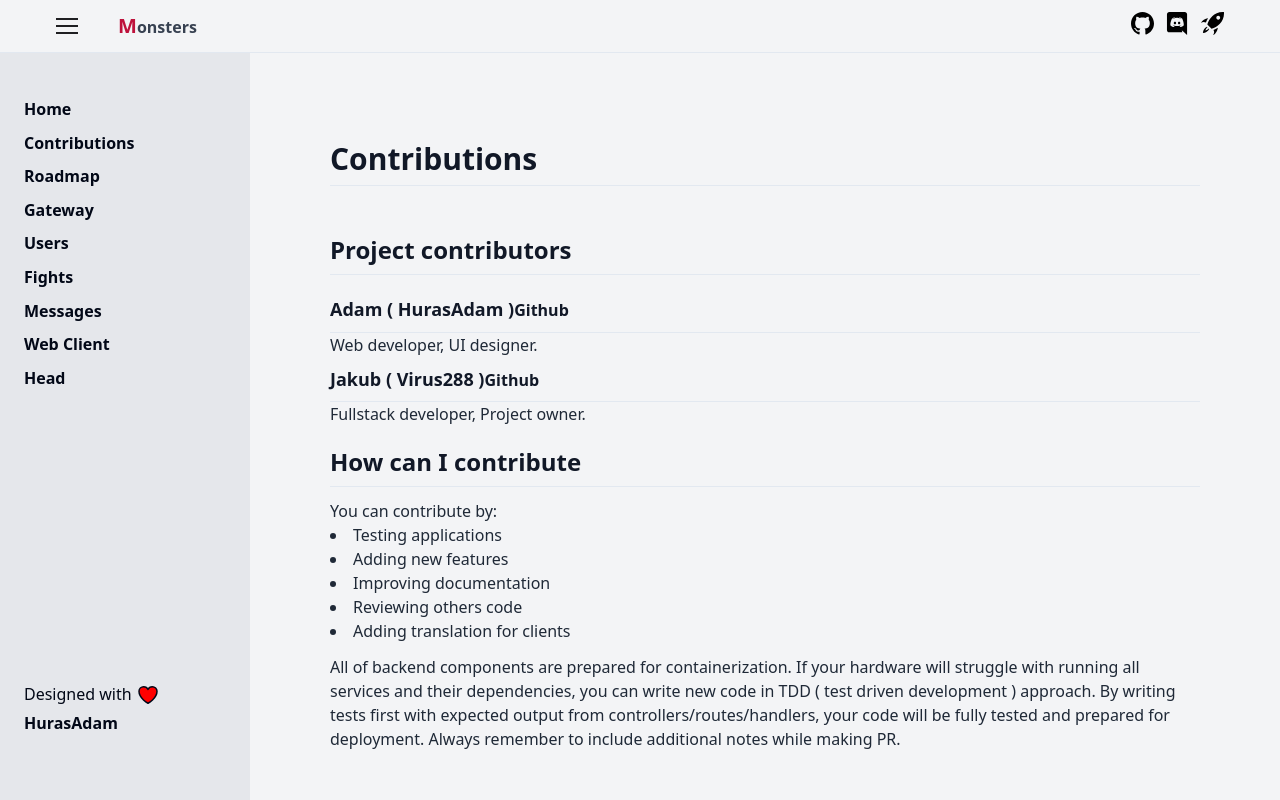
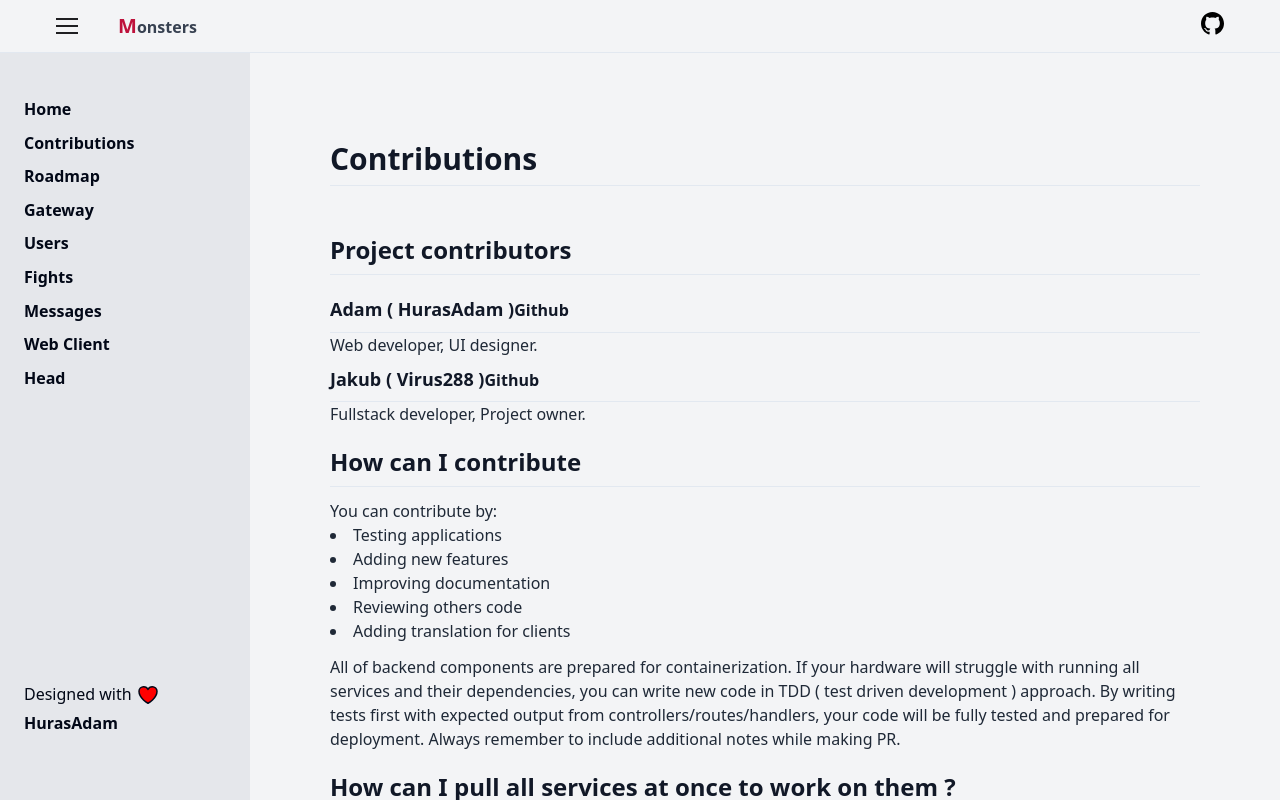
Before and after one commit to Monsters-RPG-game/Monsters-Docs, a React (Vite) app: page /two in a window 1280 px wide. Built offline with nearby package versions, Linux system fonts and the light colour scheme.

Commit message:
Fix: Fixed incorrect link to github icon, added information about automated script to initialize dependencies

```diff
--- a/src/constants/index.ts
+++ b/src/constants/index.ts
@@ -41,20 +41,20 @@ const sidebarLinks: INavLink[] = [
 
 const iconLinks: IIconLink[] = [
   {
-    link: 'https://www.github.com',
+    link: 'https://github.com/Virus288/Monsters-Docs',
     icon: 'M12 0c-6.626 0-12 5.373-12 12 0 5.302 3.438 9.8 8.207 11.387.599.111.793-.261.793-.577v-2.234c-3.338.726-4.033-1.416-4.033-1.416-.546-1.387-1.333-1.756-1.333-1.756-1.089-.745.083-.729.083-.729 1.205.084 1.839 1.237 1.839 1.237 1.07 1.834 2.807 1.304 3.492.997.107-.775.418-1.305.762-1.604-2.665-.305-5.467-1.334-5.467-5.931 0-1.311.469-2.381 1.236-3.221-.124-.303-.535-1.524.117-3.176 0 0 1.008-.322 3.301 1.23.957-.266 1.983-.399 3.003-.404 1.02.005 2.047.138 3.006.404 2.291-1.552 3.297-1.23 3.297-1.23.653 1.653.242 2.874.118 3.176.77.84 1.235 1.911 1.235 3.221 0 4.609-2.807 5.624-5.479 5.921.43.372.823 1.102.823 2.222v3.293c0 .319.192.694.801.576 4.765-1.589 8.199-6.086 8.199-11.386 0-6.627-5.373-12-12-12z',
     color: 'black',
   },
-  {
-    link: 'https://www.github.com',
-    icon: 'M19.54 0c1.356 0 2.46 1.104 2.46 2.472v21.528l-2.58-2.28-1.452-1.344-1.536-1.428.636 2.22h-13.608c-1.356 0-2.46-1.104-2.46-2.472v-16.224c0-1.368 1.104-2.472 2.46-2.472h16.08zm-4.632 15.672c2.652-.084 3.672-1.824 3.672-1.824 0-3.864-1.728-6.996-1.728-6.996-1.728-1.296-3.372-1.26-3.372-1.26l-.168.192c2.04.624 2.988 1.524 2.988 1.524-1.248-.684-2.472-1.02-3.612-1.152-.864-.096-1.692-.072-2.424.024l-.204.024c-.42.036-1.44.192-2.724.756-.444.204-.708.348-.708.348s.996-.948 3.156-1.572l-.12-.144s-1.644-.036-3.372 1.26c0 0-1.728 3.132-1.728 6.996 0 0 1.008 1.74 3.66 1.824 0 0 .444-.54.804-.996-1.524-.456-2.1-1.416-2.1-1.416l.336.204.048.036.047.027.014.006.047.027c.3.168.6.3.876.408.492.192 1.08.384 1.764.516.9.168 1.956.228 3.108.012.564-.096 1.14-.264 1.74-.516.42-.156.888-.384 1.38-.708 0 0-.6.984-2.172 1.428.36.456.792.972.792.972zm-5.58-5.604c-.684 0-1.224.6-1.224 1.332 0 .732.552 1.332 1.224 1.332.684 0 1.224-.6 1.224-1.332.012-.732-.54-1.332-1.224-1.332zm4.38 0c-.684 0-1.224.6-1.224 1.332 0 .732.552 1.332 1.224 1.332.684 0 1.224-.6 1.224-1.332 0-.732-.54-1.332-1.224-1.332z',
-    color: 'black',
-  },
-  {
-    link: 'https://www.github.com',
-    icon: 'M8.566 17.842c-.945 2.462-3.678 4.012-6.563 4.161.139-2.772 1.684-5.608 4.209-6.563l.51.521c-1.534 1.523-2.061 2.765-2.144 3.461.704-.085 2.006-.608 3.483-2.096l.505.516zm-1.136-11.342c-1.778-.01-4.062.911-5.766 2.614-.65.649-1.222 1.408-1.664 2.258 1.538-1.163 3.228-1.485 5.147-.408.566-1.494 1.32-3.014 2.283-4.464zm5.204 17.5c.852-.44 1.61-1.013 2.261-1.664 1.708-1.706 2.622-4.001 2.604-5.782-1.575 1.03-3.125 1.772-4.466 2.296 1.077 1.92.764 3.614-.399 5.15zm11.312-23.956c-.428-.03-.848-.044-1.261-.044-9.338 0-14.465 7.426-16.101 13.009l4.428 4.428c5.78-1.855 12.988-6.777 12.988-15.993v-.059c-.002-.437-.019-.884-.054-1.341zm-5.946 7.956c-1.105 0-2-.895-2-2s.895-2 2-2 2 .895 2 2-.895 2-2 2z',
-    color: 'black',
-  },
+  // {
+  //   link: 'https://discordapp.com',
+  //   icon: 'M19.54 0c1.356 0 2.46 1.104 2.46 2.472v21.528l-2.58-2.28-1.452-1.344-1.536-1.428.636 2.22h-13.608c-1.356 0-2.46-1.104-2.46-2.472v-16.224c0-1.368 1.104-2.472 2.46-2.472h16.08zm-4.632 15.672c2.652-.084 3.672-1.824 3.672-1.824 0-3.864-1.728-6.996-1.728-6.996-1.728-1.296-3.372-1.26-3.372-1.26l-.168.192c2.04.624 2.988 1.524 2.988 1.524-1.248-.684-2.472-1.02-3.612-1.152-.864-.096-1.692-.072-2.424.024l-.204.024c-.42.036-1.44.192-2.724.756-.444.204-.708.348-.708.348s.996-.948 3.156-1.572l-.12-.144s-1.644-.036-3.372 1.26c0 0-1.728 3.132-1.728 6.996 0 0 1.008 1.74 3.66 1.824 0 0 .444-.54.804-.996-1.524-.456-2.1-1.416-2.1-1.416l.336.204.048.036.047.027.014.006.047.027c.3.168.6.3.876.408.492.192 1.08.384 1.764.516.9.168 1.956.228 3.108.012.564-.096 1.14-.264 1.74-.516.42-.156.888-.384 1.38-.708 0 0-.6.984-2.172 1.428.36.456.792.972.792.972zm-5.58-5.604c-.684 0-1.224.6-1.224 1.332 0 .732.552 1.332 1.224 1.332.684 0 1.224-.6 1.224-1.332.012-.732-.54-1.332-1.224-1.332zm4.38 0c-.684 0-1.224.6-1.224 1.332 0 .732.552 1.332 1.224 1.332.684 0 1.224-.6 1.224-1.332 0-.732-.54-1.332-1.224-1.332z',
+  //   color: 'black',
+  // },
+  // {
+  //   link: 'https://www.github.com',
+  //   icon: 'M8.566 17.842c-.945 2.462-3.678 4.012-6.563 4.161.139-2.772 1.684-5.608 4.209-6.563l.51.521c-1.534 1.523-2.061 2.765-2.144 3.461.704-.085 2.006-.608 3.483-2.096l.505.516zm-1.136-11.342c-1.778-.01-4.062.911-5.766 2.614-.65.649-1.222 1.408-1.664 2.258 1.538-1.163 3.228-1.485 5.147-.408.566-1.494 1.32-3.014 2.283-4.464zm5.204 17.5c.852-.44 1.61-1.013 2.261-1.664 1.708-1.706 2.622-4.001 2.604-5.782-1.575 1.03-3.125 1.772-4.466 2.296 1.077 1.92.764 3.614-.399 5.15zm11.312-23.956c-.428-.03-.848-.044-1.261-.044-9.338 0-14.465 7.426-16.101 13.009l4.428 4.428c5.78-1.855 12.988-6.777 12.988-15.993v-.059c-.002-.437-.019-.884-.054-1.341zm-5.946 7.956c-1.105 0-2-.895-2-2s.895-2 2-2 2 .895 2 2-.895 2-2 2z',
+  //   color: 'black',
+  // },
 ];
 
 export { sidebarLinks, iconLinks };
--- a/src/pages/contributions/Component.tsx
+++ b/src/pages/contributions/Component.tsx
@@ -1,5 +1,6 @@
 import React from 'react';
 import { motion } from 'framer-motion';
+import { Link } from 'react-router-dom';
 import * as animation from '../../style/animation';
 
 const Contributions: React.FC = () => {
@@ -41,6 +42,17 @@ const Contributions: React.FC = () => {
           writing tests first with expected output from controllers/routes/handlers, your code will be fully tested and
           prepared for deployment. Always remember to include additional notes while making PR.
         </p>
+
+        <h2 className="common-small-container_header">How can I pull all services at once to work on them ?</h2>
+        <p className="my-3">
+          <Link className="text-rose-600" to="https://docs.kiszczyc.pl/services/head">
+            Monsters-head{' '}
+          </Link>
+          is service which includes all backend services and configs to start them. In order to initialize all services
+          to work on them, you can start dependencies in docker and run init.sh file in this repo. It will initialize
+          all services on its own. Keep in mind that this is script for linux. We are planning on writing 1 for windows
+          too
+        </p>
       </main>
     </motion.div>
   );
```
